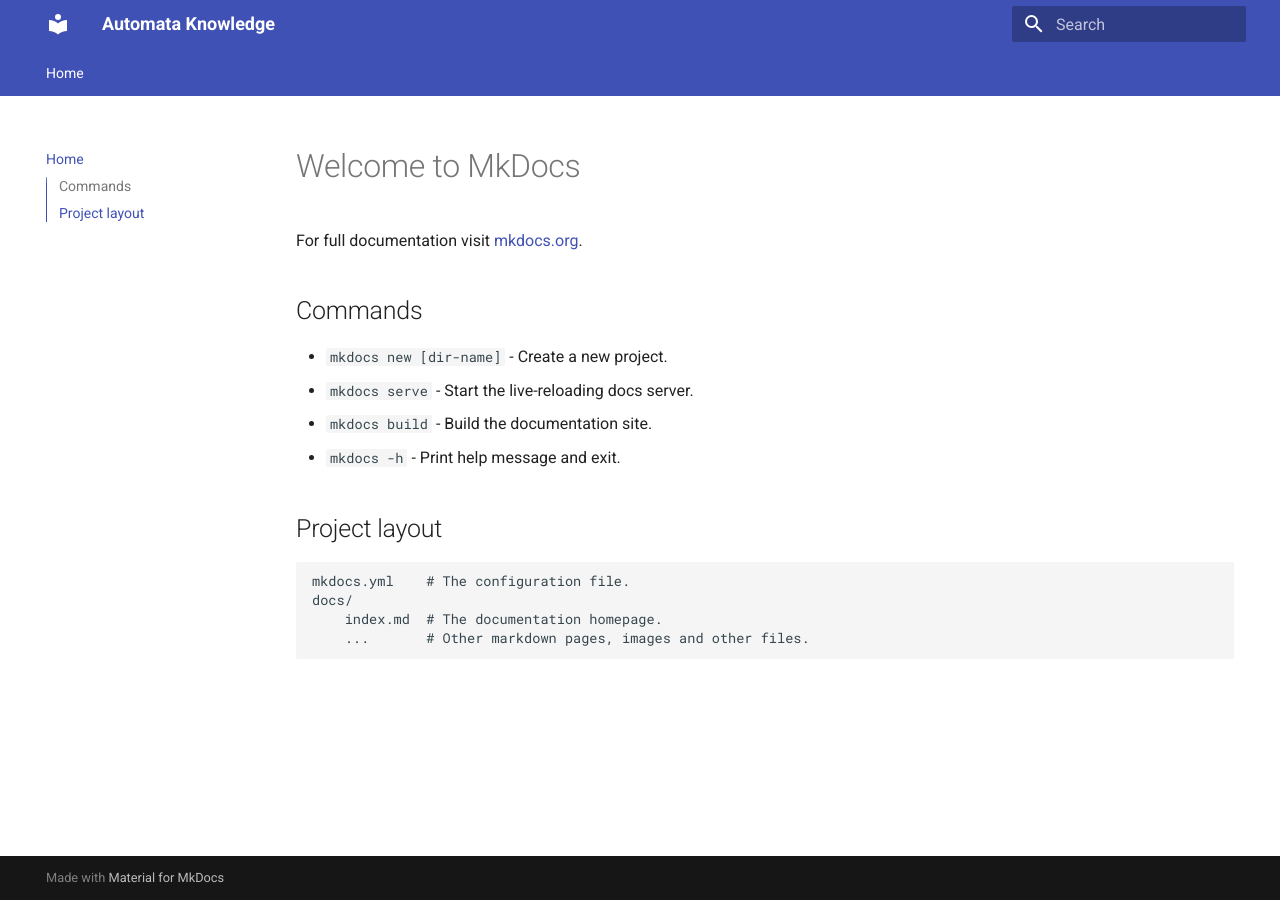
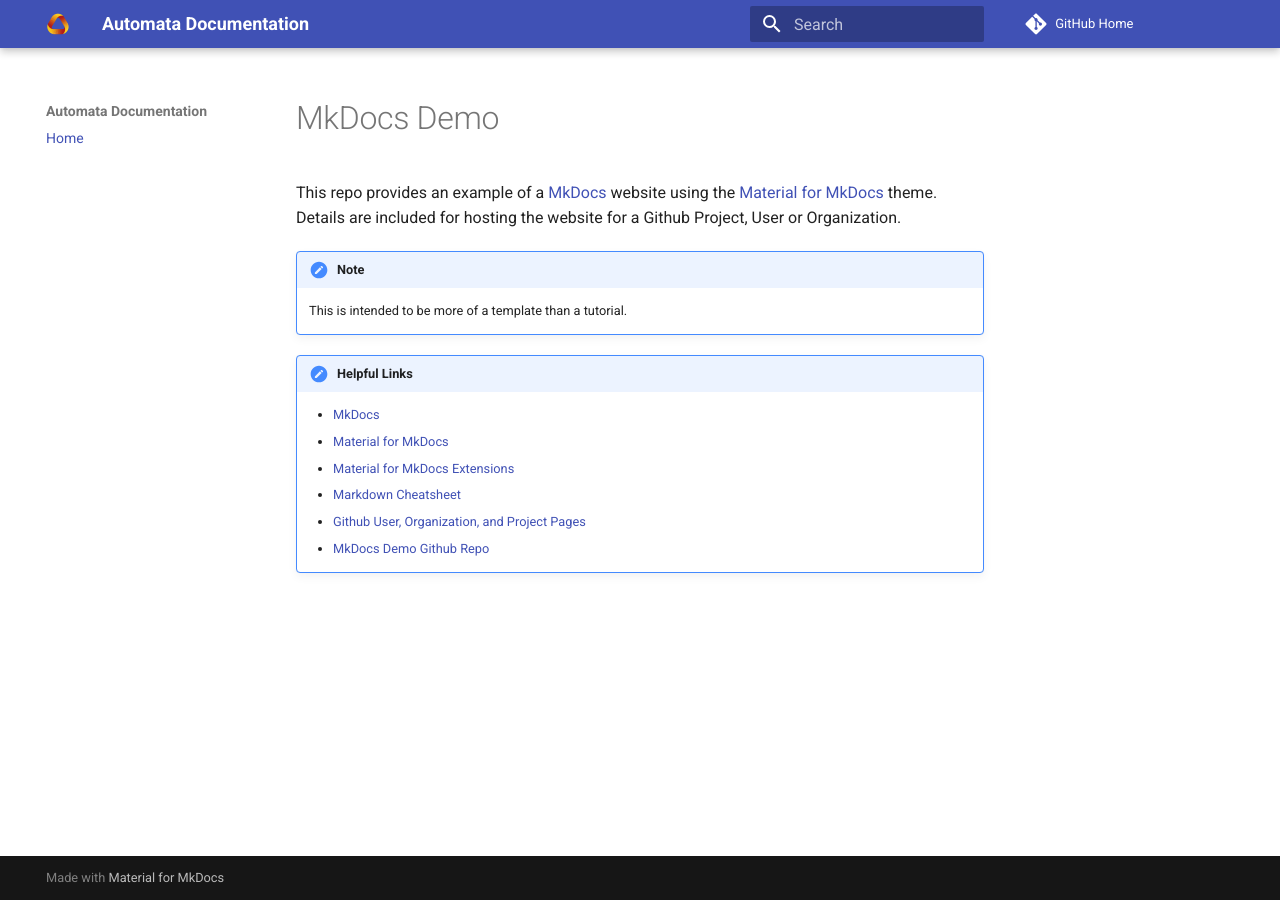
Before and after one commit to automata-network/docs, an MkDocs documentation site: the page built from docs/index.md, in a window 1280 px wide. Built offline with MkDocs 1.6.1 and Material for MkDocs 9.7.7, drawn with Linux system fonts in a browser that asks for light colours; comment, search, counter and statistics services are not loaded.

Commit message:
Change style

```diff
--- a/docs/index.md
+++ b/docs/index.md
@@ -1,17 +1,19 @@
-# Welcome to MkDocs
+# MkDocs Demo
 
-For full documentation visit [mkdocs.org](https://www.mkdocs.org).
+This repo provides an example of
+a [MkDocs](http://mkdocs.org) website using the [Material for MkDocs](https://squidfunk.github.io/mkdocs-material/)
+theme. Details are included for hosting the website for a Github Project,
+User or Organization.
 
-## Commands
+!!! note
 
-* `mkdocs new [dir-name]` - Create a new project.
-* `mkdocs serve` - Start the live-reloading docs server.
-* `mkdocs build` - Build the documentation site.
-* `mkdocs -h` - Print help message and exit.
+    This is intended to be more of a template than a tutorial.
 
-## Project layout
+!!! note "Helpful Links"
 
-    mkdocs.yml    # The configuration file.
-    docs/
-        index.md  # The documentation homepage.
-        ...       # Other markdown pages, images and other files.
+    * [MkDocs](http://mkdocs.org)
+    * [Material for MkDocs](https://squidfunk.github.io/mkdocs-material/)
+    * [Material for MkDocs Extensions](https://squidfunk.github.io/mkdocs-material/extensions/admonition/)
+    * [Markdown Cheatsheet](https://github.com/adam-p/markdown-here/wiki/Markdown-Cheatsheet)
+    * [Github User, Organization, and Project Pages](https://help.github.com/articles/user-organization-and-project-pages/#user-and-organization-pages-sites)
+    * [MkDocs Demo Github Repo](https://github.com/athenian-programming/mkdocs-demo)
--- a/mkdocs.yml
+++ b/mkdocs.yml
@@ -1,50 +1,53 @@
-site_name: Automata Knowledge
+site_name: Automata Documentation
+site_url: https://docs.automatanetwork.com
+site_description: Automata Documentation
+site_author: Automata Team
 
-#repo_url:
+repo_url: https://github.com/automata-network/docs
+repo_name: 'GitHub Home'
 
+# TODO Insert your Google Tracking ID
+# google_analytics: ['UA-125864726-1', 'auto']
+
+# TODO add docs here.
 nav:
   - Home: index.md
 
 theme:
-  name: material
-#  favicon:
-  features:
-    - navigation.tabs
-    - toc.integrate
-  platte:
-    - scheme: default
-      primary: indigo
-      accent: blue
+  name: 'material'
+  include_search_page: false   # Don't include MkDocs' JavaScript
+  search_index_only: true
+  language: en
+  feature:
+    tabs: false
+  palette:
+    primary: indigo
+    accent: indigo
+  font:
+    text: Roboto
+    code: Roboto Mono
+  logo: 'images/favicon-192.png'
+  favicon: 'images/favicon.ico'
 
 markdown_extensions:
   - admonition
-
-  - meta
-
-  - pymdownx.superfences:
-      custom_fences:
-        - name: mermaid
-          class: mermaid
-          format: !!python/name:mermaid2.fence_mermaid
-
+  - codehilite:
+      linenums: false   # true if website has code
+  - toc:
+      permalink: true
+  - pymdownx.arithmatex
+  - pymdownx.betterem:
+      smart_enable: all
+  - pymdownx.caret
+  - pymdownx.critic
+  - pymdownx.details
+  - pymdownx.emoji:
+      emoji_generator: !!python/name:pymdownx.emoji.to_svg
+  - pymdownx.inlinehilite
+  - pymdownx.magiclink
+  - pymdownx.mark
+  - pymdownx.smartsymbols
+  - pymdownx.superfences
   - pymdownx.tasklist:
       custom_checkbox: true
-  - pymdownx.tabbed
-  - pymdownx.critic
-  - pymdownx.details
-
-  - toc:
-      permalink: true
-
-extra_javascript:
-  - https://unpkg.com/mermaid/dist/mermaid.min.js
-
-plugins:
-  - search:
-      separator: '[\s\-\.]+'
-
-  - macros
-
-  - mermaid2:
-      arguments:
-        securityLevel: 'loose'
+  - pymdownx.tilde
--- /dev/null
+++ b/requirements.txt
@@ -0,0 +1,2 @@
+mkdocs>=1.0.4
+mkdocs-material>=4.6.2
```
Also changed, not shown: README.md (added, +10 -0 lines), docs/images/favicon-192.png (added), docs/images/favicon.ico (added), 3 other files.
